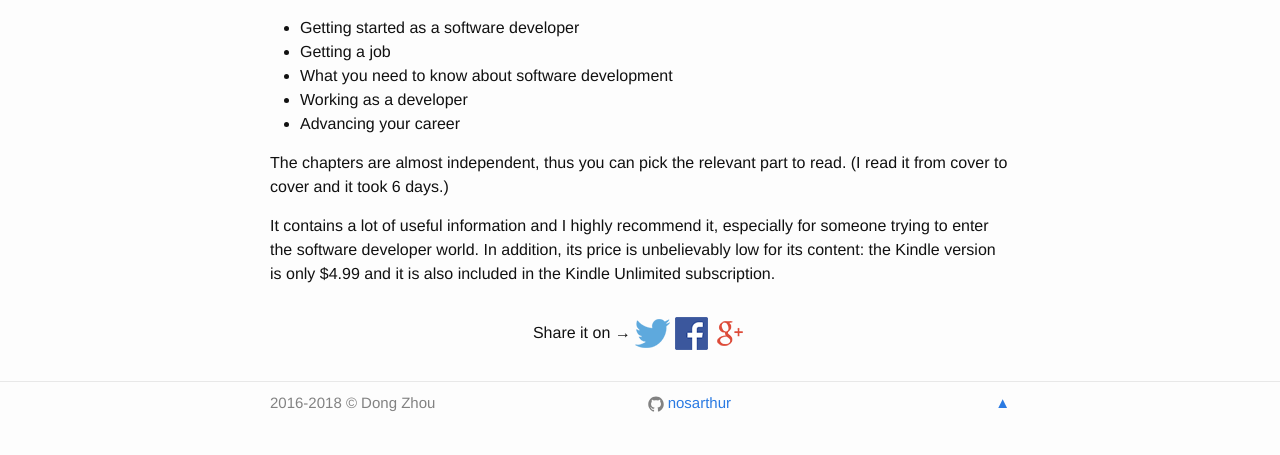
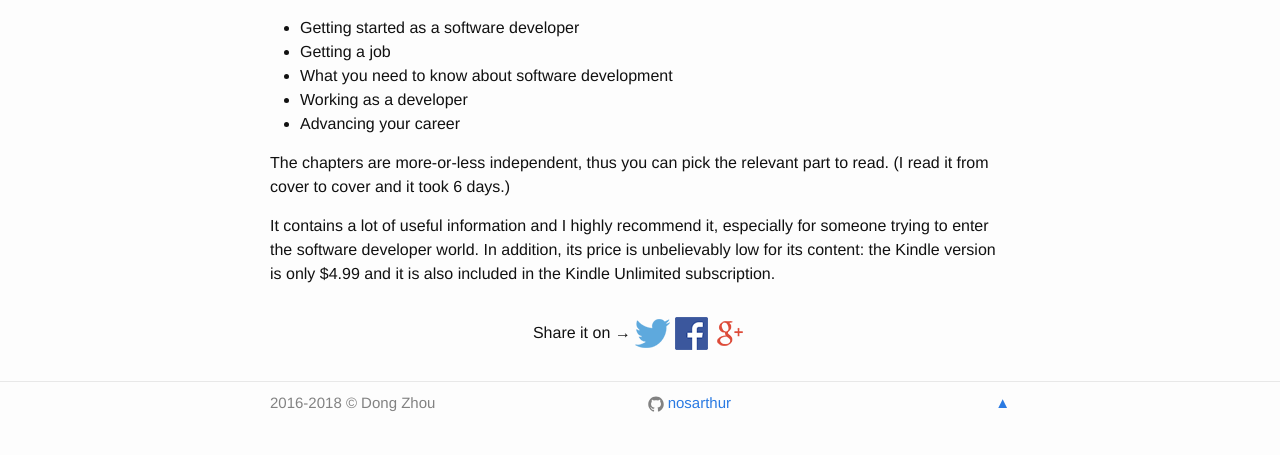
Before and after one commit to nosarthur/nosarthur.github.io, a Jekyll site: the page built from _posts/2018-05-12-software-career.md, in a window 1280 px wide. Shown: the part 691-1146 px from the top of the page. Built offline with Jekyll 4.4.1, drawn with Linux system fonts in a browser that asks for light colours; comment, search, counter and statistics services are not loaded.

Commit message:
category change

```diff
--- a/_posts/2018-05-12-software-career.md
+++ b/_posts/2018-05-12-software-career.md
@@ -26,7 +26,7 @@ and the chapters are categorized into five sections:
 * Working as a developer
 * Advancing your career
 
-The chapters are almost independent, thus you can pick the relevant part to read.
+The chapters are more-or-less independent, thus you can pick the relevant part to read.
 (I read it from cover to cover and it took 6 days.)
 
 It contains a lot of useful information and I highly recommend it,
```
Also changed, not shown: _posts/2017-10-21-diamond-sutra.md (+1 -1 lines).
